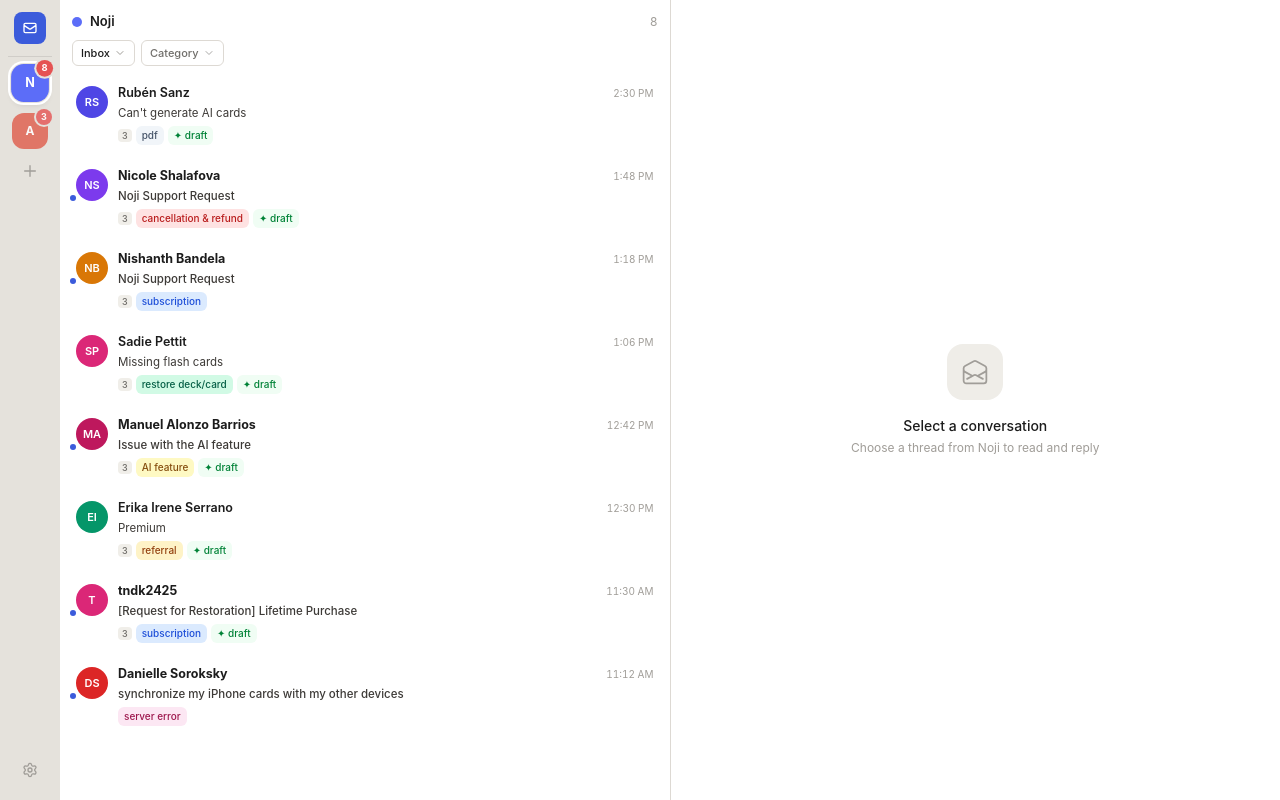
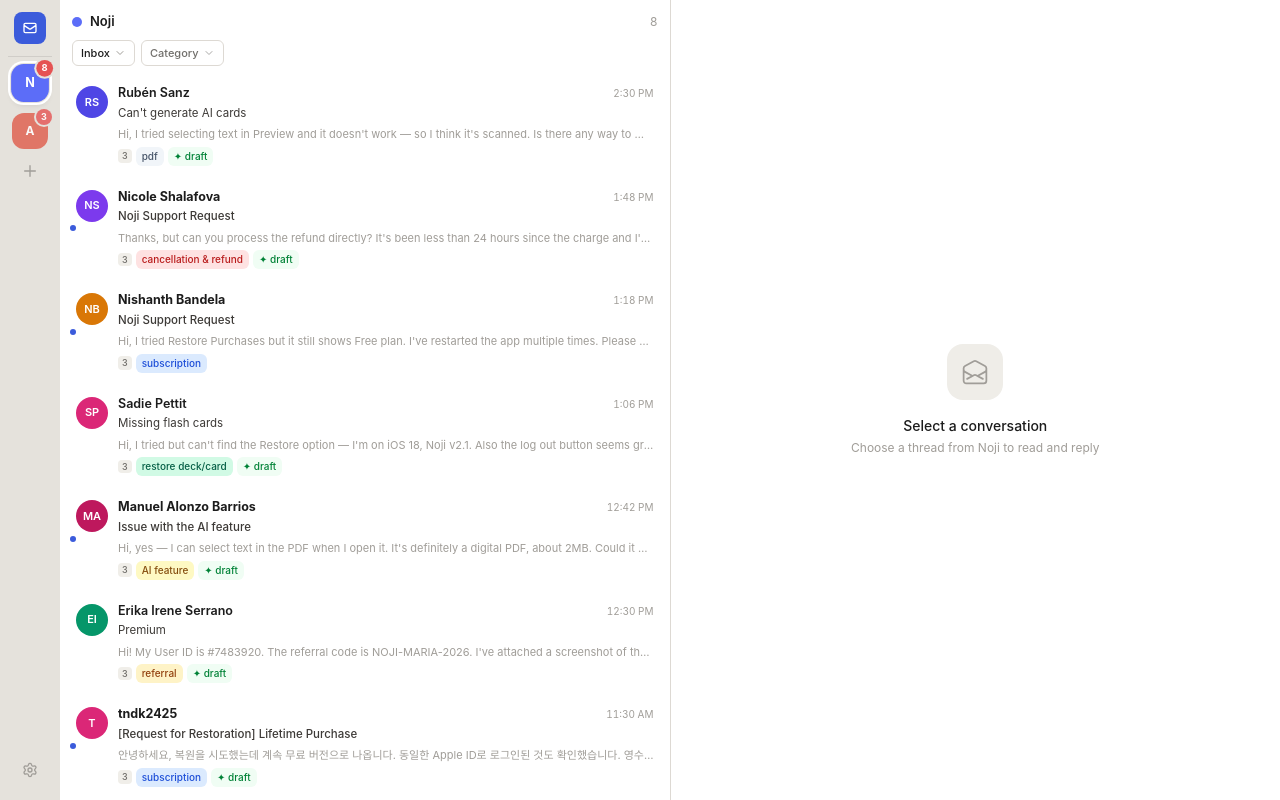
Before and after one commit to dltpartners-admin/DelightBridge, a Next.js app: page / in a window 1280 px wide. Built offline with nearby package versions, Linux system fonts and the light colour scheme; a web font is replaced by a local one.

Commit message:
add body preview to mail list thread items
Co-Authored-By: Warp <agent@warp.dev>

```diff
--- a/src/components/MailList.tsx
+++ b/src/components/MailList.tsx
@@ -3,7 +3,7 @@
 import { useState } from 'react';
 import { ChevronDown, Send, Archive, X } from 'lucide-react';
 import type { Service, EmailThread, FilterType } from '@/lib/types';
-import { cn, formatTime, getInitials, getAvatarColor } from '@/lib/utils';
+import { cn, formatTime, getInitials, getAvatarColor, stripHtml } from '@/lib/utils';
 
 interface MailListProps {
   service: Service;
@@ -307,6 +307,22 @@
             {thread.subject}
           </div>
 
+          {/* Body preview */}
+          {thread.messages.length > 0 && (() => {
+            const lastMsg = thread.messages[thread.messages.length - 1];
+            const preview = stripHtml(lastMsg.body);
+            return preview ? (
+              <div
+                className={cn(
+                  'mb-1 truncate text-[11px]',
+                  isSelected ? 'text-white/60' : 'text-[#a09d98]'
+                )}
+              >
+                {preview}
+              </div>
+            ) : null;
+          })()}
+
           {/* Preview + tags */}
           <div className="flex flex-wrap items-center gap-1">
             {/* Message count badge */}
```
